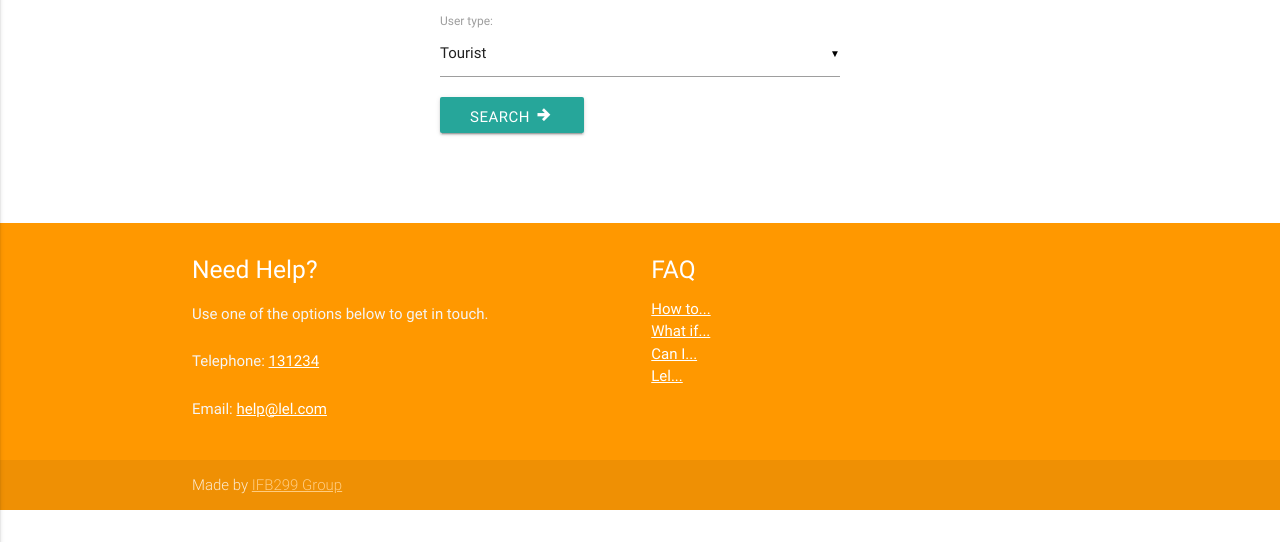
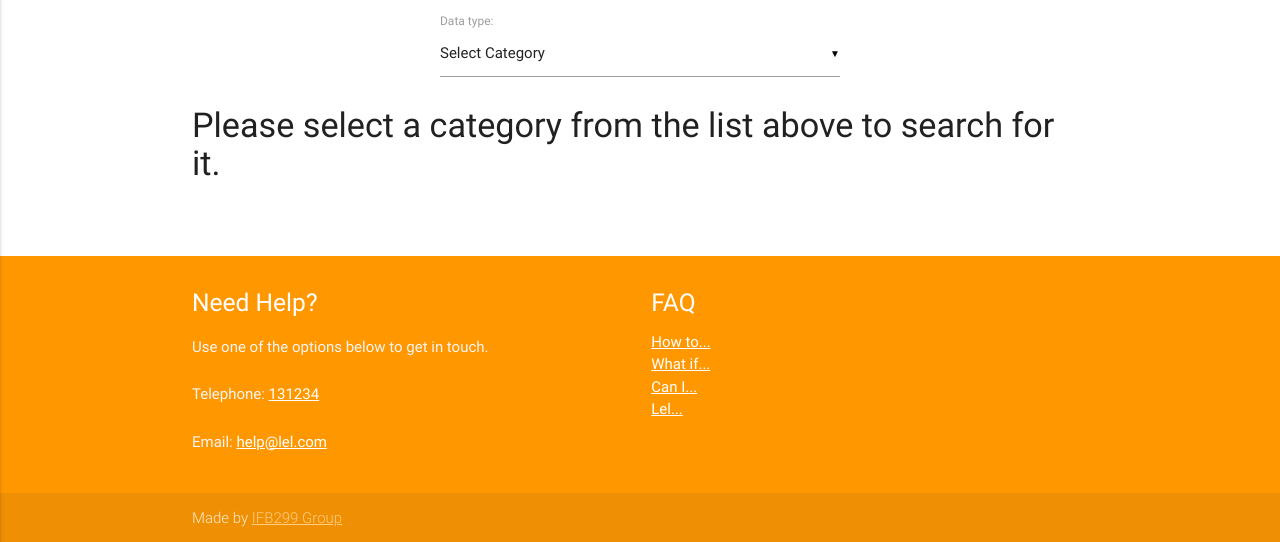
Before and after one commit to jabelone/ifb299, a Django app: page /search/ in a window 1280 px wide. Shown: the part 222-764 px from the top of the page. Run offline with Django 3.2, Linux system fonts and the light colour scheme; data that the repository does not hold is empty; some libraries are stand-ins or nearby versions.

Commit message:
FInished search by category page/form/view

```diff
--- a/ifb299_production/production/forms.py
+++ b/ifb299_production/production/forms.py
@@ -4,15 +4,22 @@ from django.contrib.auth.models import User
 from production.models import Profile, Data
 
 USER_TYPES = (
-    ('TOURIST', 'Tourist'),
-    ('BUSINESS', 'Business'),
-    ('STUDENT', 'Student'),
+    ('Tourist', 'Tourist'),
+    ('Business', 'Business'),
+    ('Student', 'Student'),
 )
 
 DATA_TYPES = (
-    ('SCHOOL', 'School'),
-    ('Business', 'Business'),
-    ('TRANSPORT', 'Transport'),
+    ('Select Category', 'Select Category'),
+    ('College', 'College'),
+    ('Library', 'Library'),
+    ('Industry', 'Industry'),
+    ('Hotel', 'Hotel'),
+    ('Park', 'Park'),
+    ('Zoo', 'Zoo'),
+    ('Museum', 'Museum'),
+    ('Restaurant', 'Restaurant'),
+    ('Mall', 'Mall')
 )
 
 class SignUpForm(UserCreationForm):
@@ -32,7 +39,7 @@ class ProfileForm(forms.ModelForm):
         fields = ('phone', 'address', 'user_type')
 
 class SearchForm(forms.ModelForm):
-    user_type = forms.ChoiceField(choices=USER_TYPES, required=True)
+    data_type = forms.ChoiceField(choices=DATA_TYPES, required=True, widget=forms.Select(attrs={'onchange': 'submit();'}))
     class Meta:
         model = Data
-        fields = ('user_type',)
+        fields = ('data_type',)
--- a/ifb299_production/production/templates/production/search.html
+++ b/ifb299_production/production/templates/production/search.html
@@ -11,12 +11,15 @@
             {{ field }}
         </div>
     {% endfor %}
-    <button class="btn waves-effect waves-light" type="submit" name="search">Search
+
+    {% csrf_token %}
+
+    <!--<button class="btn waves-effect waves-light" type="submit" name="search">Search
         <i class="mdi mdi-arrow-right-thick"></i>
-    </button>
+    </button>-->
 </form>
 
-{% if data %}
+{% if data and "first_request" not in data %}
     <div class="row">
         {% for item in data %}
 
@@ -78,6 +81,11 @@
 
         {% endfor %}
     </div>
+
+{% elif "first_request" not in data %}
+    <h4>Sorry, we couldn't find anything you were looking for. Please try a different query.</h4>
+{% else %}
+    <h4>Please select a category from the list above to search for it.</h4>
 {% endif %}
 
 {% endblock %}
--- a/ifb299_production/production/views.py
+++ b/ifb299_production/production/views.py
@@ -3,6 +3,7 @@ from django.http import HttpResponse
 from django.shortcuts import render, redirect
 from production.forms import *
 from production.models import Data
+from django.db.models import Q
 
 def signup(request):
     if request.method == 'POST':
@@ -29,8 +30,24 @@ def signup(request):
     return render(request, 'production/signup.html', {'user_form': user_form, 'profile_form': profile_form})
 
 def search(request):
-    search_form = SearchForm()
-    return render(request, 'production/search.html', {'search_form': search_form, 'data': Data.objects.all()})
+    if request.method == 'POST':
+        data = None
+        print("posting")
+        search_form = SearchForm(request.POST)
+        if search_form.is_valid():
+            print("form valid")
+            data_type = search_form.cleaned_data.get('data_type')
+            print(data_type)
+            if (data_type == "College"):
+                data = Data.objects.all().filter(Q(data_type="School") | Q(data_type="College"))
+            elif (data_type):
+                data = Data.objects.all().filter(data_type=data_type)
+
+    else:
+        search_form = SearchForm()
+        data = "first_request"
+
+    return render(request, 'production/search.html', {'search_form': search_form, 'data': data})
 
 def signin(request):
     return render(request, 'registration/login.html')
@@ -60,7 +77,9 @@ def data_admin(request):
     if request.method == 'POST':
         admin_form = AdminForm(request.POST)
         if admin_form.is_valid():
-            new_data = admin_form.save()
+            admin_form.save()
+            admin_form = AdminForm()
+            return render(request, 'production/admins.html', {'submitted': True, 'admin_form': admin_form})
 
     else:
         admin_form = AdminForm()
```
